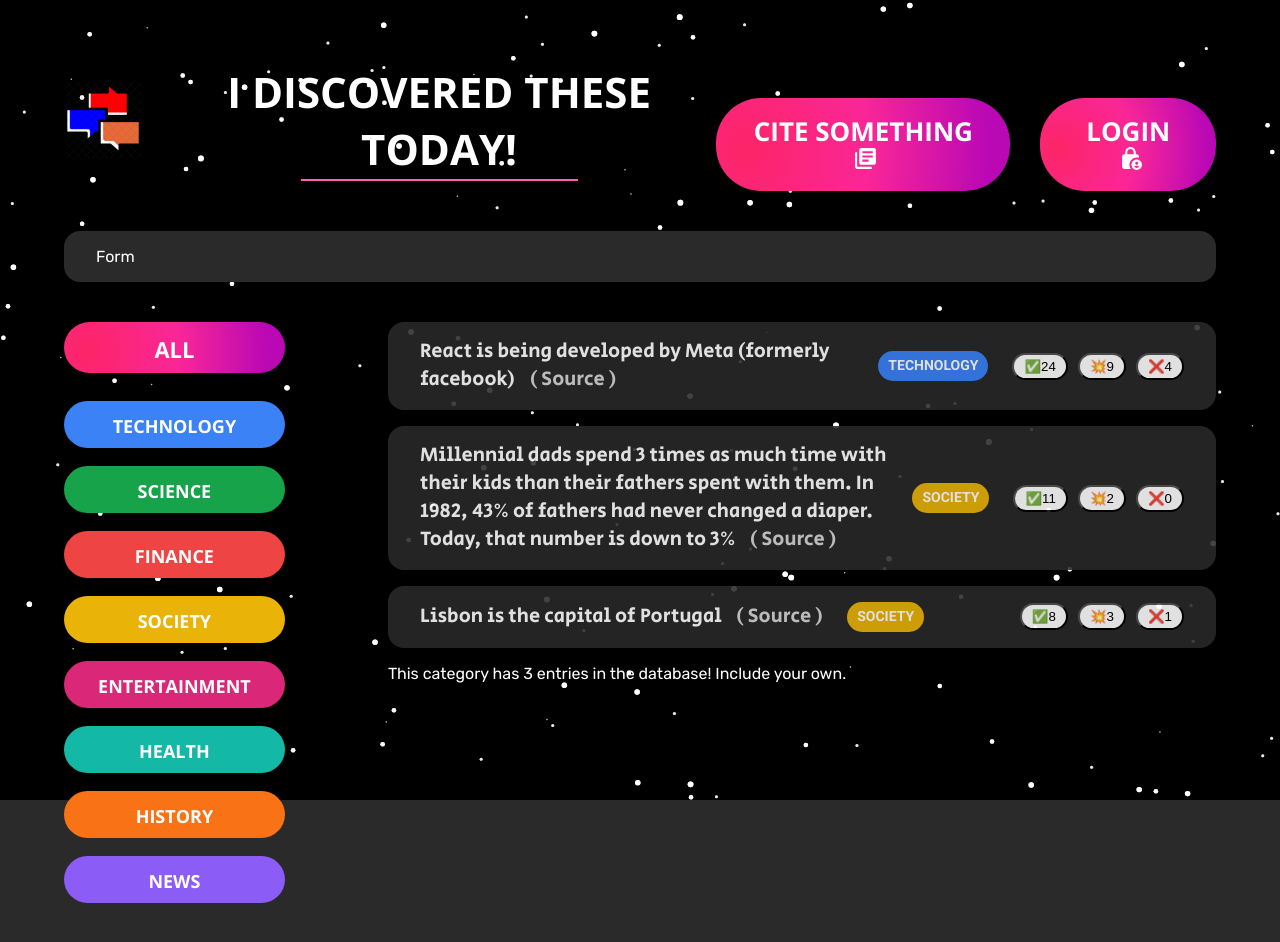
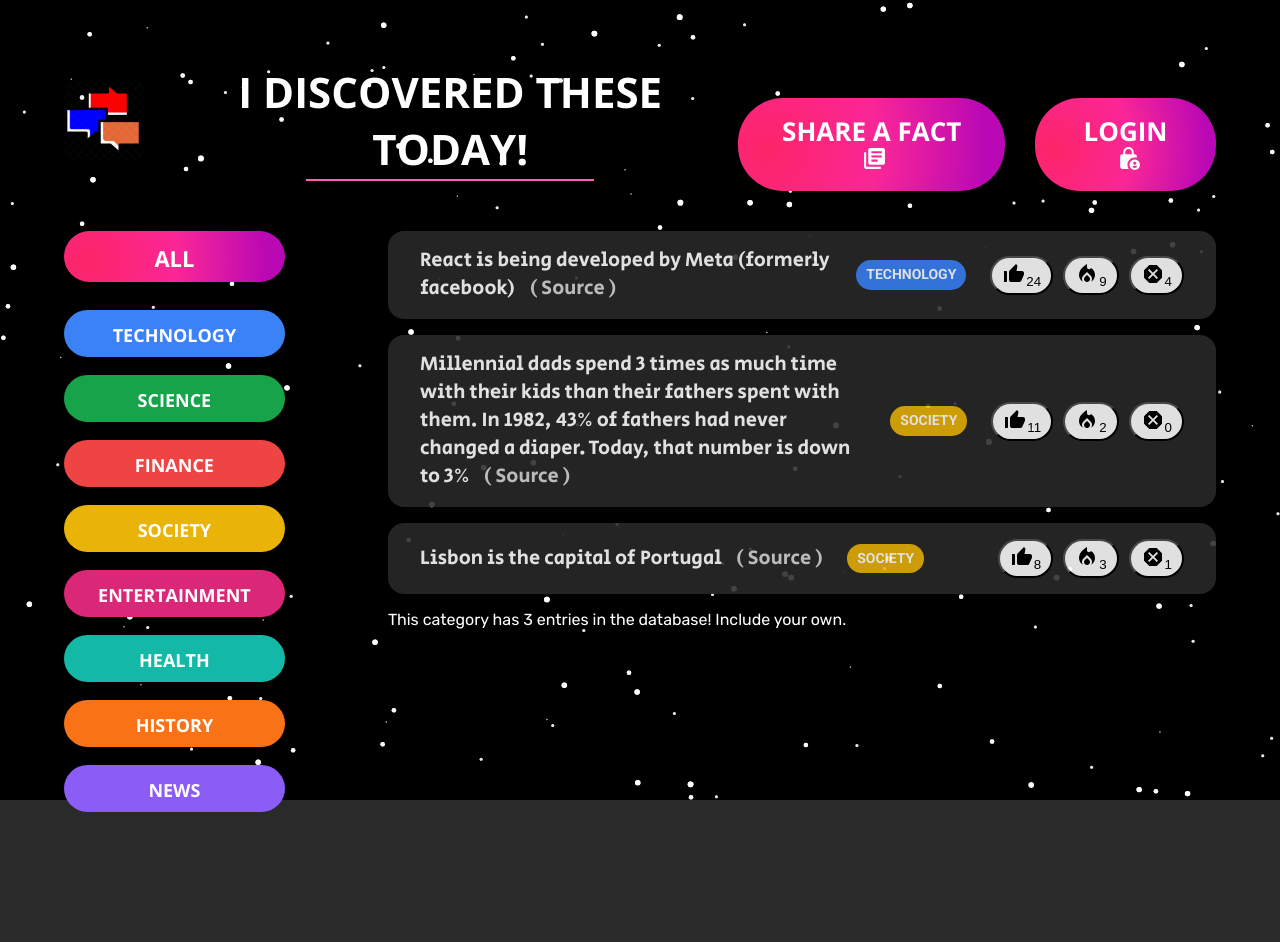
Before and after one commit to guptakshitij2308/facto-mania, a React (Vite) app: page / in a window 1280 px wide. Shown: the top 942 px of the page. After the commit the page ends 878 px from the top, so only its background shows below. Built offline with nearby package versions, Linux system fonts and the light colour scheme.

Commit message:
Implemented the form component and added dthe functionality of adding new fact

```diff
--- a/src/App.jsx
+++ b/src/App.jsx
@@ -1,14 +1,53 @@
+import { useState } from "react";
 import "./styles.css";
 import Header from "./components/Header/Header";
 import Form from "./components/Form/Form";
 import FactsCombined from "./components/FactsCombined/FactsCombined";
 
+const initialFacts = [
+  {
+    id: 1,
+    text: "React is being developed by Meta (formerly facebook)",
+    source: "https://opensource.fb.com/",
+    category: "technology",
+    votesInteresting: 24,
+    votesMindblowing: 9,
+    votesFalse: 4,
+    createdIn: 2021,
+  },
+  {
+    id: 2,
+    text: "Millennial dads spend 3 times as much time with their kids than their fathers spent with them. In 1982, 43% of fathers had never changed a diaper. Today, that number is down to 3%",
+    source:
+      "https://www.mother.ly/parenting/millennial-dads-spend-more-time-with-their-kids",
+    category: "society",
+    votesInteresting: 11,
+    votesMindblowing: 2,
+    votesFalse: 0,
+    createdIn: 2019,
+  },
+  {
+    id: 3,
+    text: "Lisbon is the capital of Portugal",
+    source: "https://en.wikipedia.org/wiki/Lisbon",
+    category: "society",
+    votesInteresting: 8,
+    votesMindblowing: 3,
+    votesFalse: 1,
+    createdIn: 2015,
+  },
+];
+
 function App() {
+  const [showForm, setShowForm] = useState(false);
+  const [facts, setFacts] = useState(initialFacts);
+
   return (
     <div className="App">
-      <Header />
-      <Form />
-      <FactsCombined />
+      <Header showForm={showForm} setShowForm={setShowForm} />
+      {showForm ? <Form setFacts={setFacts} setShowForm={setShowForm} /> : null}
+
+      <FactsCombined facts={facts} />
     </div>
   );
 }
--- a/src/components/FactsCombined/Fact/Fact.jsx
+++ b/src/components/FactsCombined/Fact/Fact.jsx
@@ -1,4 +1,8 @@
 import React from "react";
+// import ThumbUpOffAltIcon from "@mui/icons-material/ThumbUpOffAlt";
+import ThumbUpAltIcon from "@mui/icons-material/ThumbUpAlt";
+import DangerousIcon from "@mui/icons-material/Dangerous";
+import LocalFireDepartmentIcon from "@mui/icons-material/LocalFireDepartment";
 
 const CATEGORIES = [
   { name: "technology", color: "#3b82f6" },
@@ -29,9 +33,20 @@
         {fact.category}
       </span>
       <div className="react-buttons">
-        <button>✅{fact.votesInteresting}</button>
-        <button>💥{fact.votesMindblowing}</button>
-        <button>❌{fact.votesFalse}</button>
+        <button>
+          <ThumbUpAltIcon />
+          {fact.votesInteresting}
+        </button>
+        <button>
+          {" "}
+          <LocalFireDepartmentIcon />
+          {fact.votesMindblowing}
+        </button>
+        <button>
+          {" "}
+          <DangerousIcon />
+          {fact.votesFalse}
+        </button>
       </div>
     </li>
   );
--- a/src/components/FactsCombined/FactList/FactList.jsx
+++ b/src/components/FactsCombined/FactList/FactList.jsx
@@ -1,4 +1,4 @@
-import React from "react";
+import React, { useState } from "react";
 import "./FactList.css";
 import Fact from "../Fact/Fact";
 
@@ -36,8 +36,8 @@
   },
 ];
 
-const FactList = () => {
-  const facts = initialFacts;
+const FactList = ({ facts }) => {
+  // const [facts, setFacts] = useState(initialFacts);
   return (
     <section>
       <ul className="facts-all">
--- a/src/components/FactsCombined/FactsCombined.jsx
+++ b/src/components/FactsCombined/FactsCombined.jsx
@@ -1,13 +1,13 @@
-import React from "react";
+import React, { useState } from "react";
 
 import FactCategories from "./FactCategories/FactCategories";
 import FactList from "./FactList/FactList";
 
-const FactsCombined = () => {
+const FactsCombined = ({ facts }) => {
   return (
     <main className="fact-categories">
       <FactCategories />
-      <FactList />
+      <FactList facts={facts} />
     </main>
   );
 };
--- a/src/components/Form/Form.jsx
+++ b/src/components/Form/Form.jsx
@@ -1,24 +1,94 @@
-import React from "react";
+import React, { useState } from "react";
 import "./Form.css";
 
-const Form = () => {
+const CATEGORIES = [
+  { name: "technology", color: "#3b82f6" },
+  { name: "science", color: "#16a34a" },
+  { name: "finance", color: "#ef4444" },
+  { name: "society", color: "#eab308" },
+  { name: "entertainment", color: "#db2777" },
+  { name: "health", color: "#14b8a6" },
+  { name: "history", color: "#f97316" },
+  { name: "news", color: "#8b5cf6" },
+];
+
+function isValidHttpUrl(string) {
+  let url;
+  try {
+    url = new URL(string);
+  } catch (_) {
+    return false;
+  }
+  return url.protocol === "http:" || url.protocol === "https:";
+}
+
+const Form = ({ setFacts, setShowForm }) => {
+  const [text, setText] = useState("");
+  const [category, setCategory] = useState("");
+  const [source, setSource] = useState("");
+  const textLength = text.length;
+
+  function handleSubmit(e) {
+    e.preventDefault();
+    console.log(text, source, category);
+
+    if (text && isValidHttpUrl(source) && category && textLength <= 200) {
+      const newFact = {
+        id: Math.round(Math.random() * 10000000),
+        text,
+        source,
+        category,
+        votesIntresting: 0,
+        votesMindBlowing: 0,
+        votesFalse: 0,
+        createdIn: new Date().getFullYear,
+      };
+
+      setFacts((facts) => [newFact, ...facts]);
+
+      setText("");
+      setSource("");
+      setCategory("");
+
+      setShowForm(false);
+    }
+  }
+
   return (
-    <form className="form-facts">
-      {/* <form class="form-facts hidden">
-        <input type="text" placeholder="Inform us of a fact" />
-        <span>200</span>
-        <input type="text" placeholder="Information's Source" />
-        <select class="">
-          <option value="">Choose category:</option>
-          <option value="tech">Tech</option>
-          <option value="" science>
-            Science
-          </option>
-          <option value="finance">Finance</option>
-        </select>
-        <button class="btn btn-large">Post</button>
-      </form> */}
-      Form
+    <form className="form-facts" onSubmit={handleSubmit}>
+      <input
+        type="text"
+        placeholder="Inform us of a fact"
+        value={text}
+        onChange={(event) => setText(event.target.value)}
+      />
+      <span>{200 - textLength}</span>
+      <input
+        type="text"
+        placeholder="Information's Source"
+        value={source}
+        onChange={(e) => setSource(e.target.value)}
+      />
+      <select
+        className=""
+        value={category}
+        onChange={(e) => setCategory(e.target.value)}
+      >
+        <option value="">Choose category:</option>
+        {CATEGORIES.map((cat) => {
+          return (
+            <option key={cat.name} value={cat.name}>
+              {cat.name.toUpperCase()}
+            </option>
+          );
+        })}
+        {/* <option value="tech">Tech</option>
+        <option value="" science>
+          Science
+        </option>
+        <option value="finance">Finance</option> */}
+      </select>
+      <button className="btn btn-large">Post</button>
     </form>
   );
 };
--- a/src/components/Header/Header.jsx
+++ b/src/components/Header/Header.jsx
@@ -4,8 +4,9 @@
 import LibraryBooksIcon from "@mui/icons-material/LibraryBooks";
 
 import LockPersonIcon from "@mui/icons-material/LockPerson";
+import CancelIcon from "@mui/icons-material/Cancel";
 
-const Header = () => {
+const Header = ({ showForm, setShowForm }) => {
   return (
     <div>
       <ParticlesBackground />
@@ -17,9 +18,16 @@
           </h1>
         </div>
         <div className="header-btns">
-          <button className="btn btn-large btn-share">
-            Cite Something
-            <LibraryBooksIcon className="icon" />
+          <button
+            onClick={() => setShowForm((show) => !show)}
+            className="btn btn-large btn-share"
+          >
+            {showForm ? "Close" : "Share a fact"}
+            {showForm ? (
+              <CancelIcon className="icon" />
+            ) : (
+              <LibraryBooksIcon className="icon" />
+            )}
           </button>
           <button className="btn btn-large btn-login">
             Login <LockPersonIcon className="icon" />
```
Also changed, not shown: src/styles.css (+5 -5 lines).
